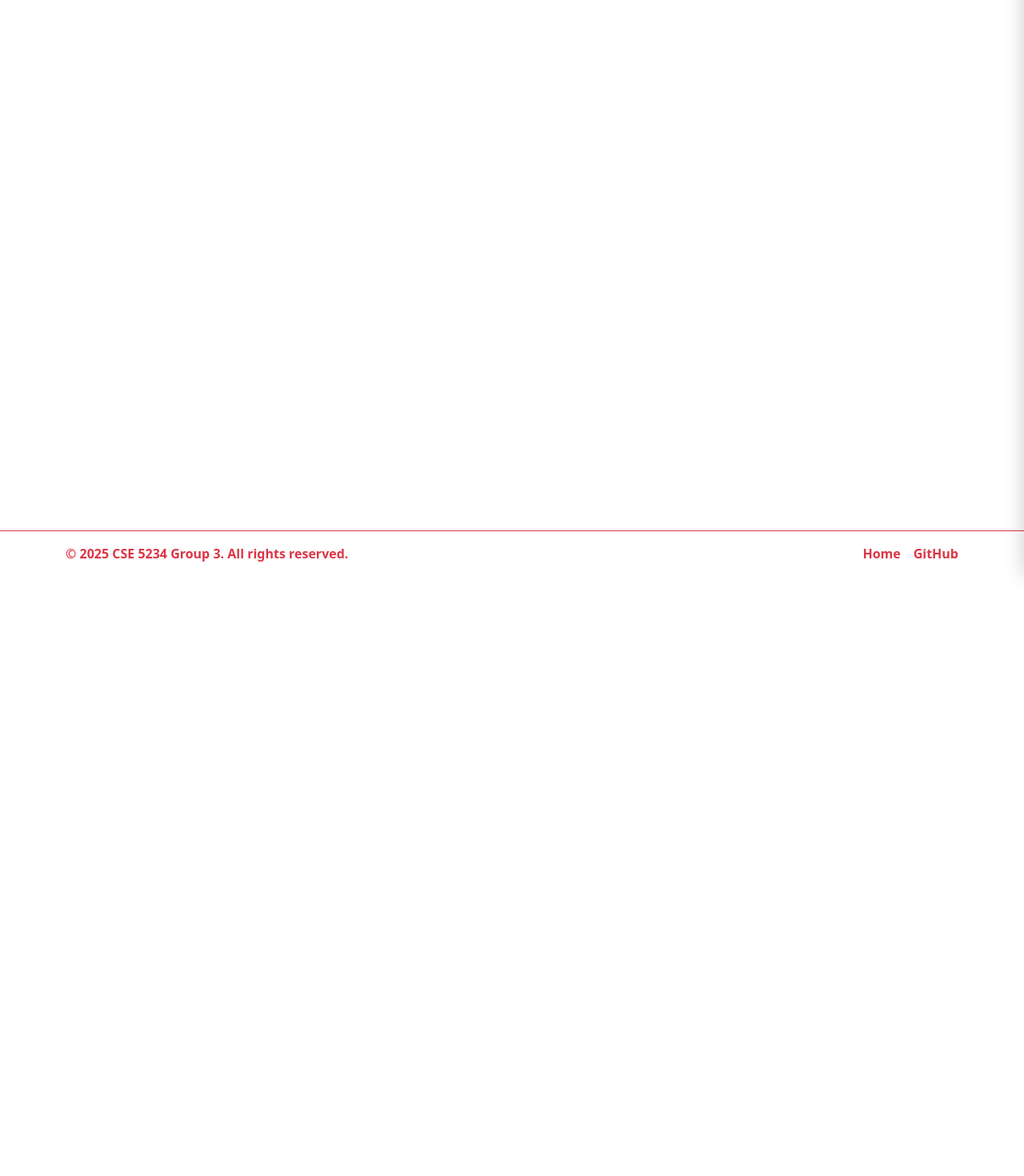
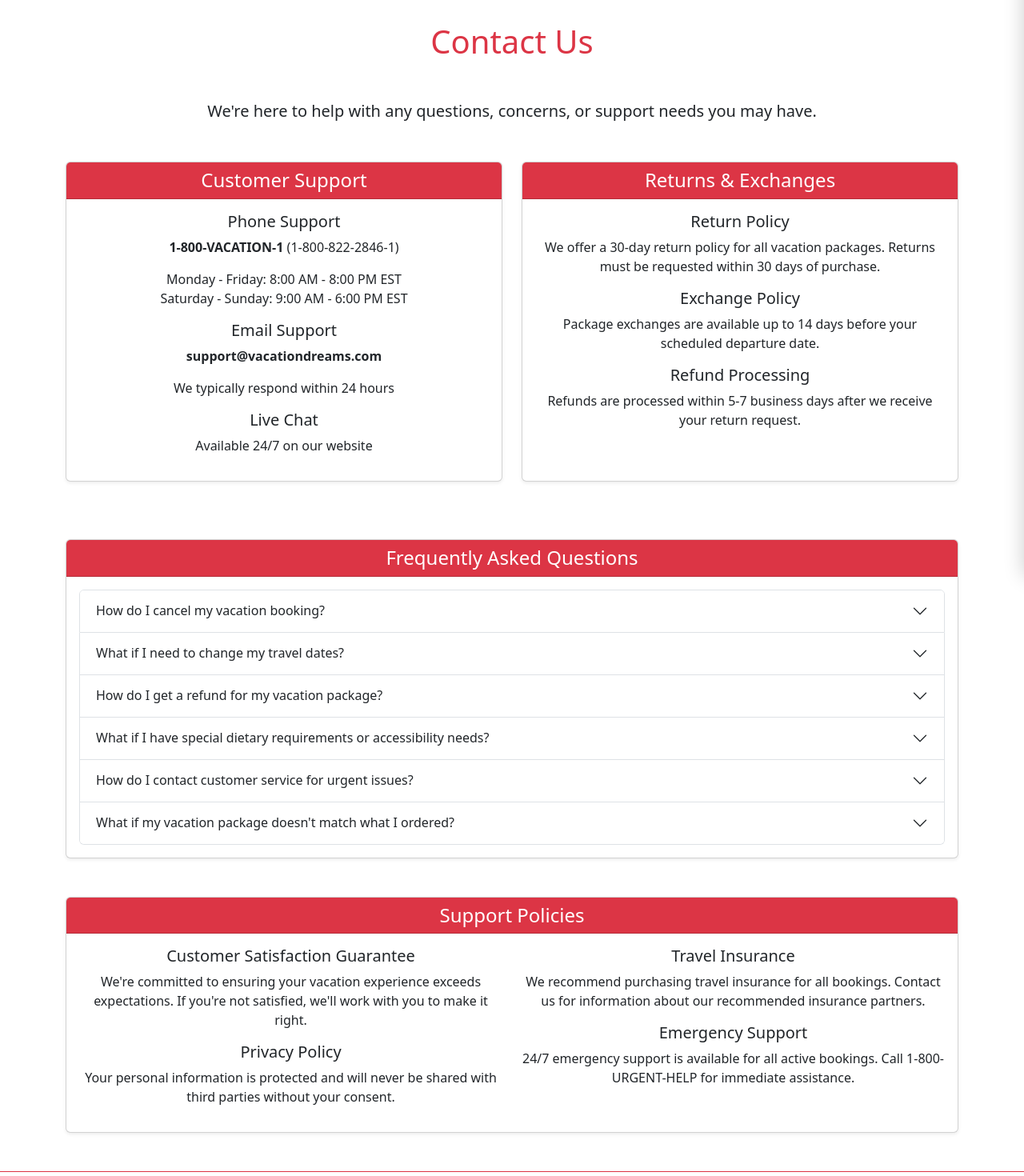
Before and after one commit to Jemin-Gandhi/CSE5234-Project, a React (Create React App) app in the folder website/: page /contact in a window 1280 px wide. Shown: the part 80-1550 px from the top of the page at 80% size. Before the commit the page ends 800 px from the top, so only its background shows below. Built offline with nearby package versions, Linux system fonts and the light colour scheme; the HTML template or start-up script is replaced by a standard one.

Commit message:
Add Contact Us page with after-sale support information and fix PostCSS dependency

```diff
--- a/package.json
+++ b/package.json
@@ -1,9 +1,12 @@
 {
   "dependencies": {
+    "autoprefixer": "^10.4.21",
     "axios": "^1.12.2",
     "bootstrap": "^5.3.8",
     "cors": "^2.8.5",
     "express": "^5.1.0",
+    "picocolors": "^1.1.1",
+    "postcss": "^8.5.6",
     "react": "^18.3.1",
     "react-bootstrap": "^2.10.10",
     "react-dom": "^18.3.1",
--- a/website/src/App.jsx
+++ b/website/src/App.jsx
@@ -6,6 +6,7 @@ import PaymentEntry from './pages/paymentEntry.jsx';
 import ShippingEntry from './pages/shippingEntry.jsx';
 import ViewOrder from './pages/viewOrder.jsx';
 import ViewConfirmation from './pages/viewConfirmation.jsx';
+import ContactUs from './pages/ContactUs.jsx';
 import Header from './components/Header.jsx';
 import { StoreProvider } from "./store/Store.jsx";
 import Footer from './components/Footer.jsx';
@@ -23,6 +24,7 @@ export default function App() {
             <Route path='/purchase/shippingEntry' element={<ShippingEntry />} />
             <Route path='/purchase/viewOrder' element={<ViewOrder />} />
             <Route path='/purchase/viewConfirmation' element={<ViewConfirmation />} />
+            <Route path='/contact' element={<ContactUs />} />
           </Routes>
         </main>
         <Footer />
--- a/website/src/components/Footer.jsx
+++ b/website/src/components/Footer.jsx
@@ -13,6 +13,9 @@ export default function Footer() {
           <Link to="/purchase" className="text-danger text-decoration-none fw-semibold">
             Home
           </Link>
+          <Link to="/contact" className="text-danger text-decoration-none fw-semibold">
+            Contact Us
+          </Link>
           <a
             href="https://github.com/Jemin-Gandhi/CSE5234-Project"
             target="_blank"
--- /dev/null
+++ b/website/src/pages/ContactUs.jsx
@@ -0,0 +1,142 @@
+import React from "react";
+import { Container, Row, Col, Card, Accordion } from "react-bootstrap";
+import "bootstrap/dist/css/bootstrap.min.css";
+
+export default function ContactUs() {
+  return (
+    <Container className="py-5">
+      <Row>
+        <Col>
+          <h1 className="text-center mb-5 text-danger">Contact Us</h1>
+          <p className="text-center lead mb-5">
+            We're here to help with any questions, concerns, or support needs you may have.
+          </p>
+        </Col>
+      </Row>
+
+      <Row className="mb-5">
+        <Col md={6} className="mb-4">
+          <Card className="h-100 shadow-sm">
+            <Card.Header className="bg-danger text-white">
+              <h4 className="mb-0">Customer Support</h4>
+            </Card.Header>
+            <Card.Body>
+              <h5>Phone Support</h5>
+              <p><strong>1-800-VACATION-1</strong> (1-800-822-2846-1)</p>
+              <p>Monday - Friday: 8:00 AM - 8:00 PM EST<br />
+              Saturday - Sunday: 9:00 AM - 6:00 PM EST</p>
+
+              <h5>Email Support</h5>
+              <p><strong>support@vacationdreams.com</strong></p>
+              <p>We typically respond within 24 hours</p>
+
+              <h5>Live Chat</h5>
+              <p>Available 24/7 on our website</p>
+            </Card.Body>
+          </Card>
+        </Col>
+
+        <Col md={6} className="mb-4">
+          <Card className="h-100 shadow-sm">
+            <Card.Header className="bg-danger text-white">
+              <h4 className="mb-0">Returns & Exchanges</h4>
+            </Card.Header>
+            <Card.Body>
+              <h5>Return Policy</h5>
+              <p>We offer a 30-day return policy for all vacation packages. Returns must be requested within 30 days of purchase.</p>
+
+              <h5>Exchange Policy</h5>
+              <p>Package exchanges are available up to 14 days before your scheduled departure date.</p>
+
+              <h5>Refund Processing</h5>
+              <p>Refunds are processed within 5-7 business days after we receive your return request.</p>
+            </Card.Body>
+          </Card>
+        </Col>
+      </Row>
+
+      <Row className="mb-5">
+        <Col>
+          <Card className="shadow-sm">
+            <Card.Header className="bg-danger text-white">
+              <h4 className="mb-0">Frequently Asked Questions</h4>
+            </Card.Header>
+            <Card.Body>
+              <Accordion>
+                <Accordion.Item eventKey="0">
+                  <Accordion.Header>How do I cancel my vacation booking?</Accordion.Header>
+                  <Accordion.Body>
+                    You can cancel your booking by calling our customer service line at 1-800-VACATION-1 or by emailing us at support@vacationdreams.com. Cancellation policies vary by package type and timing. Please refer to your booking confirmation for specific cancellation terms.
+                  </Accordion.Body>
+                </Accordion.Item>
+
+                <Accordion.Item eventKey="1">
+                  <Accordion.Header>What if I need to change my travel dates?</Accordion.Header>
+                  <Accordion.Body>
+                    Date changes are subject to availability and may incur additional fees. Please contact us at least 48 hours before your scheduled departure. Changes made within 48 hours may not be possible due to vendor policies.
+                  </Accordion.Body>
+                </Accordion.Item>
+
+                <Accordion.Item eventKey="2">
+                  <Accordion.Header>How do I get a refund for my vacation package?</Accordion.Header>
+                  <Accordion.Body>
+                    Refunds are processed according to our 30-day return policy. To request a refund, contact our customer service team with your booking reference number. Refunds will be issued to the original payment method within 5-7 business days.
+                  </Accordion.Body>
+                </Accordion.Item>
+
+                <Accordion.Item eventKey="3">
+                  <Accordion.Header>What if I have special dietary requirements or accessibility needs?</Accordion.Header>
+                  <Accordion.Body>
+                    Please inform us of any special requirements at least 7 days before your departure. We work with our travel partners to accommodate dietary restrictions, mobility needs, and other accessibility requirements whenever possible.
+                  </Accordion.Body>
+                </Accordion.Item>
+
+                <Accordion.Item eventKey="4">
+                  <Accordion.Header>How do I contact customer service for urgent issues?</Accordion.Header>
+                  <Accordion.Body>
+                    For urgent issues during your trip, call our 24/7 emergency hotline at 1-800-URGENT-HELP. For non-urgent matters, use our regular customer service line or email support@vacationdreams.com.
+                  </Accordion.Body>
+                </Accordion.Item>
+
+                <Accordion.Item eventKey="5">
+                  <Accordion.Header>What if my vacation package doesn't match what I ordered?</Accordion.Header>
+                  <Accordion.Body>
+                    If there's a discrepancy between your booking and what you receive, contact us immediately. We'll work to resolve the issue and may offer compensation or alternative arrangements. Please keep all documentation and photos of any issues.
+                  </Accordion.Body>
+                </Accordion.Item>
+              </Accordion>
+            </Card.Body>
+          </Card>
+        </Col>
+      </Row>
+
+      <Row>
+        <Col>
+          <Card className="shadow-sm">
+            <Card.Header className="bg-danger text-white">
+              <h4 className="mb-0">Support Policies</h4>
+            </Card.Header>
+            <Card.Body>
+              <Row>
+                <Col md={6}>
+                  <h5>Customer Satisfaction Guarantee</h5>
+                  <p>We're committed to ensuring your vacation experience exceeds expectations. If you're not satisfied, we'll work with you to make it right.</p>
+
+                  <h5>Privacy Policy</h5>
+                  <p>Your personal information is protected and will never be shared with third parties without your consent.</p>
+                </Col>
+                <Col md={6}>
+                  <h5>Travel Insurance</h5>
+                  <p>We recommend purchasing travel insurance for all bookings. Contact us for information about our recommended insurance partners.</p>
+
+                  <h5>Emergency Support</h5>
+                  <p>24/7 emergency support is available for all active bookings. Call 1-800-URGENT-HELP for immediate assistance.</p>
+                </Col>
+              </Row>
+            </Card.Body>
+          </Card>
+        </Col>
+      </Row>
+    </Container>
+  );
+}
```
Also changed, not shown: 1 other file (tests, documents, lock files or other folders).
